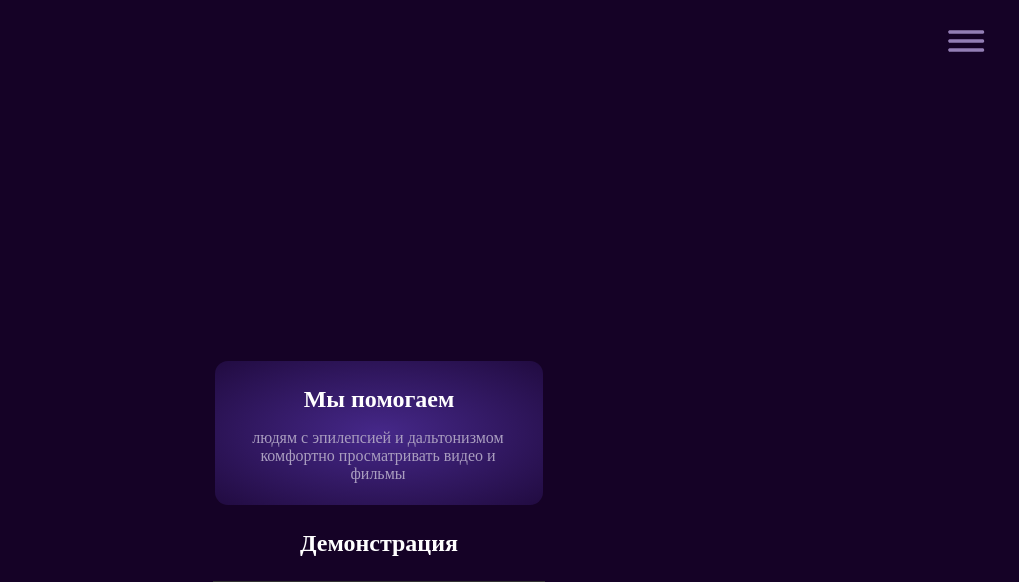
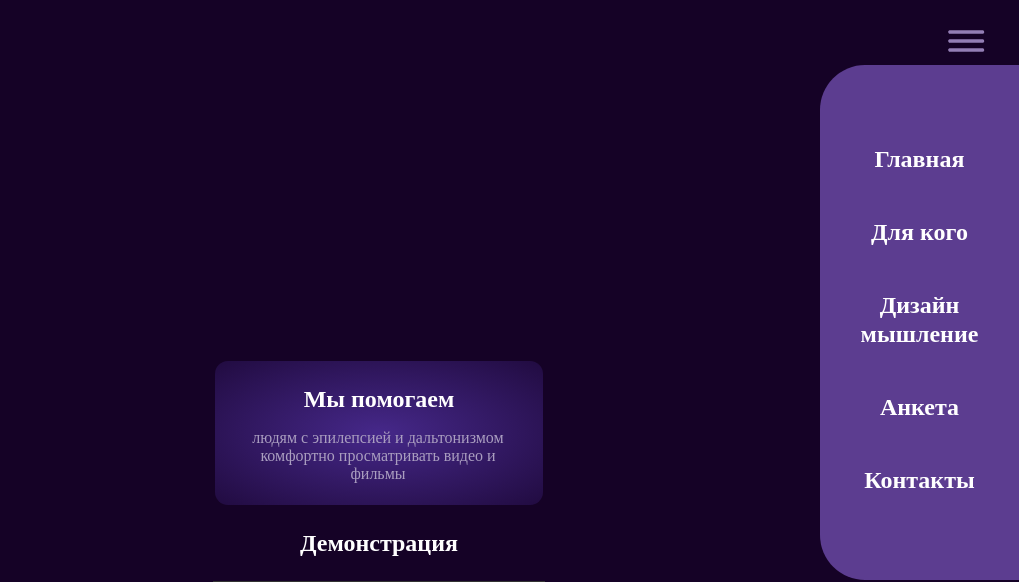
Before and after one commit to ProstoLama27/SavePlay, a plain HTML site: page index.html in a window 1280 px wide. Both pictures are taken after a click on the button 1227 px from the left and 42 px from the top of the page. Shown: the top 582 px of the page, 261-1280 px from the left. Drawn offline with Linux system fonts and the light colour scheme; grey boxes are pictures that could not be loaded.

Commit message:
burger menu

```diff
--- a/css/style.css
+++ b/css/style.css
@@ -30,6 +30,7 @@ body{
 }
 /* -------------------------header---------------------------- */
 header{
+    position: relative;
     display: flex;
     justify-content: space-between;
 }
@@ -37,7 +38,7 @@ header{
     margin: 25px;
 }
 
-.beurgeBtn{
+.burgeBtn{
     width: 40px;
     height: 30px;
     background-color: transparent;
@@ -45,6 +46,41 @@ header{
     margin-top: 27px;
     margin-right: 33px;
 }
+.burgerNav{
+    opacity: 0;
+    position: absolute;
+    width: 199px;
+    height: 515px;
+    display: flex;
+    flex-direction: column;
+    right: 0;
+    margin-top: 65px;
+    z-index: 2;
+    background-color: #5C3D90;
+    border-radius: 45px 0px 0px 45px;
+}
+.burgerNav--visible{
+   opacity: 1;
+}
+.bergernav__FirstLink {
+    margin-top: 80px;
+}
+
+.burgernav__link {
+    text-align: center;
+    text-decoration: none;
+    font-style: normal;
+    font-weight: 700;
+    font-size: 24px;
+    line-height: 29px;
+    margin-bottom: 44px;
+    color: #FFFFFF;
+}
+.burgernav__link:hover,
+.burgernav__link:focus{
+    color: rgb(214, 210, 210);
+}
+
 /*  */
 
 .title__header{
--- a/index.html
+++ b/index.html
@@ -13,9 +13,16 @@
     <img src="img/Ellipse 2.png" alt="" class="Ellipse2"> -->
     <header class="headerMenu">
         <img src="img/logo.png" alt="Логотип" class="logoImg">
-        <button class="beurgeBtn" type="button">
+        <button class="burgeBtn" type="button">
            <img src="img/burger.png" alt="">
         </button>
+        <nav class="burgerNav">
+            <a href="" class="burgernav__link bergernav__FirstLink">Главная</a>
+            <a href="" class="burgernav__link">Для кого</a>
+            <a href="" class="burgernav__link">Дизайн</br> мышление</a>
+            <a href="" class="burgernav__link">Анкета</a>
+            <a href="" class="burgernav__link">Контакты</a>
+        </nav>
     </header>
     <body>
         <section>
--- a/js/burgerMenu.js
+++ b/js/burgerMenu.js
@@ -0,0 +1,7 @@
+const burgerBtn = document.querySelector('.burgeBtn');
+const burgerMenu = document.querySelector('.burgerNav');
+const burgerLinks = document.querySelectorAll('.burgernav__link');
+
+burgerBtn.addEventListener('click', ()=>{
+    burgerMenu.classList.toggle('burgerNav--visible');
+});
```
